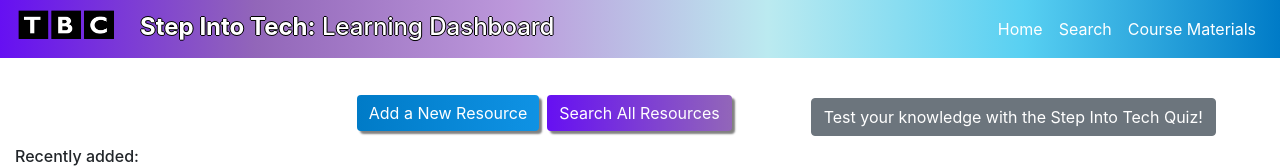
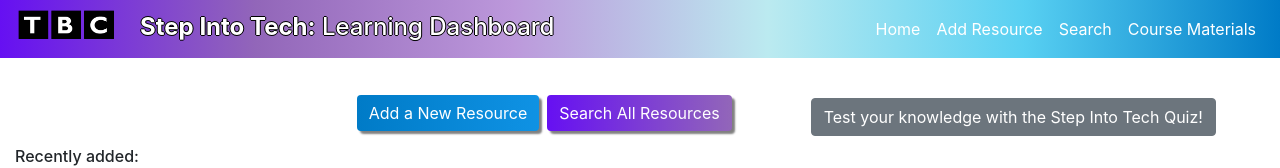
Before and after one commit to learningdashboard/learningdashboard_frontend, a React app: page / in a window 1280 px wide. Shown: the top 168 px of the page. Built offline with nearby package versions, Linux system fonts and the light colour scheme.

Commit message:
add resource link back on navbar

```diff
--- a/src/layoutcomponents/CustomNavbar.js
+++ b/src/layoutcomponents/CustomNavbar.js
@@ -56,6 +56,9 @@ export default class CustomNavbar extends React.Component {
               <NavLink name="home" onClick={this.clickHandler} href="#">Home</NavLink>
             </NavItem>
             <NavItem>
+              <NavLink name="add" onClick={this.clickHandler} href="#">Add Resource</NavLink>
+            </NavItem>
+            <NavItem>
               <NavLink name="search" onClick={this.clickHandler} href="#">Search</NavLink>
             </NavItem>
             <NavItem>
```
